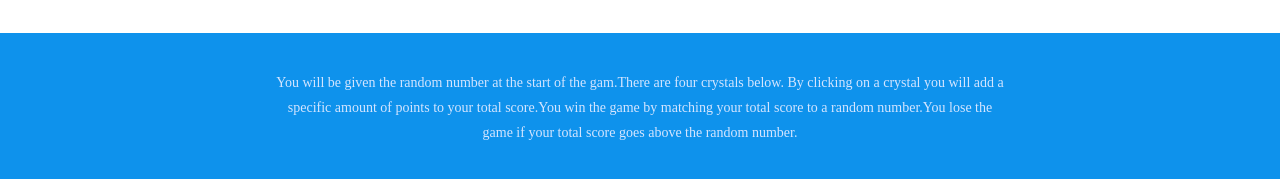
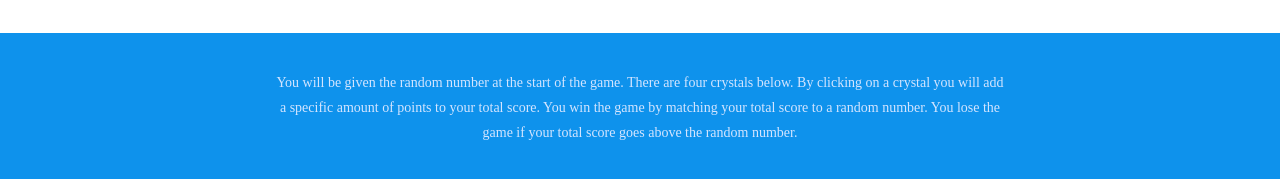
Before and after one commit to coafer/week-4-game, a plain HTML site: page index.html in a window 1280 px wide. Shown: the part 767-946 px from the top of the page. Drawn offline with nearby package versions, Linux system fonts and the light colour scheme; a script that the page names is missing.

Commit message:
update text for Typo
Typo on the instructions

```diff
--- a/index.html
+++ b/index.html
@@ -50,7 +50,7 @@
   </div>
   <div class="section-2">
     <div class="w-container">
-      <p class="paragraph">You will be given the random number at the start of the gam.There are four crystals below. By clicking on a crystal you will add a specific amount of points to your total score.You win the game by matching your total score to a random number.You lose the game if your total score goes above the random number.</p>
+      <p class="paragraph">You will be given the random number at the start of the game. There are four crystals below. By clicking on a crystal you will add a specific amount of points to your total score. You win the game by matching your total score to a random number. You lose the game if your total score goes above the random number.</p>
     </div>
   </div>
   <script src="https://ajax.googleapis.com/ajax/libs/jquery/2.2.0/jquery.min.js" type="text/javascript"></script>
```
